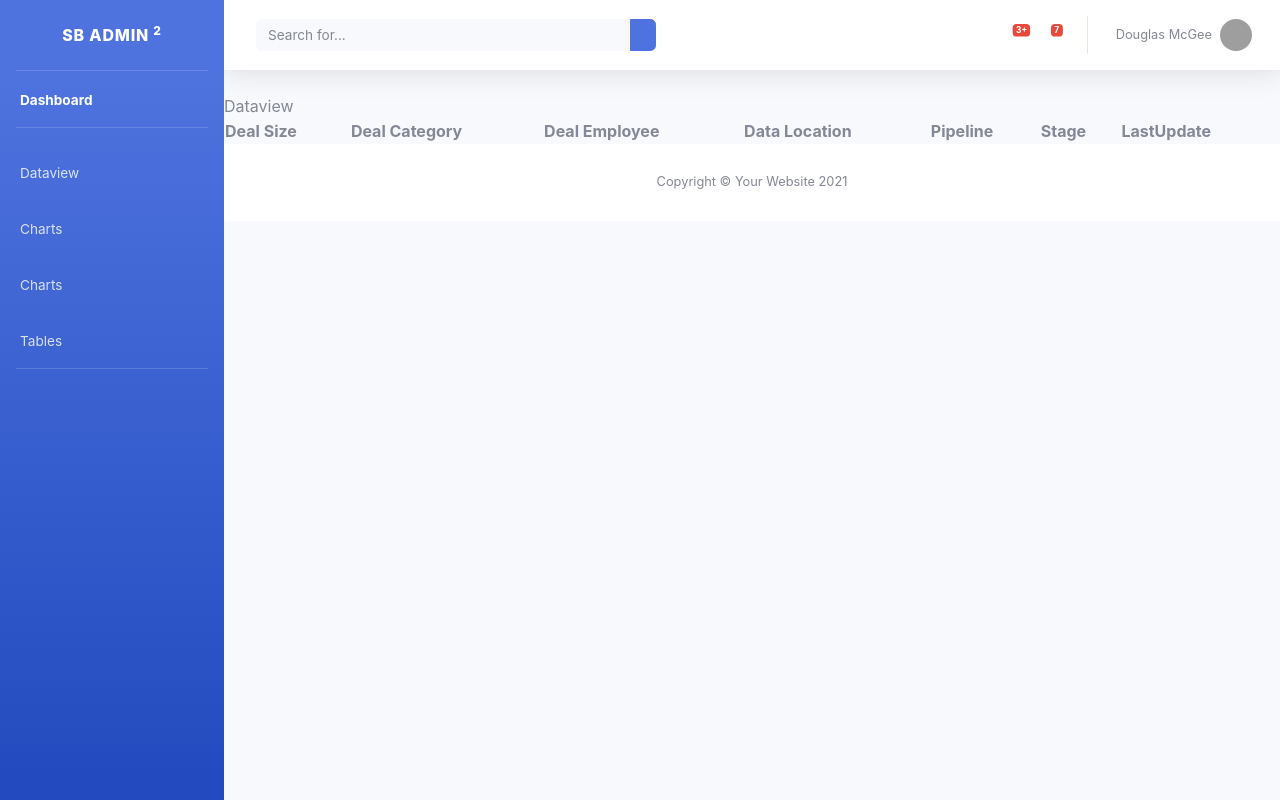
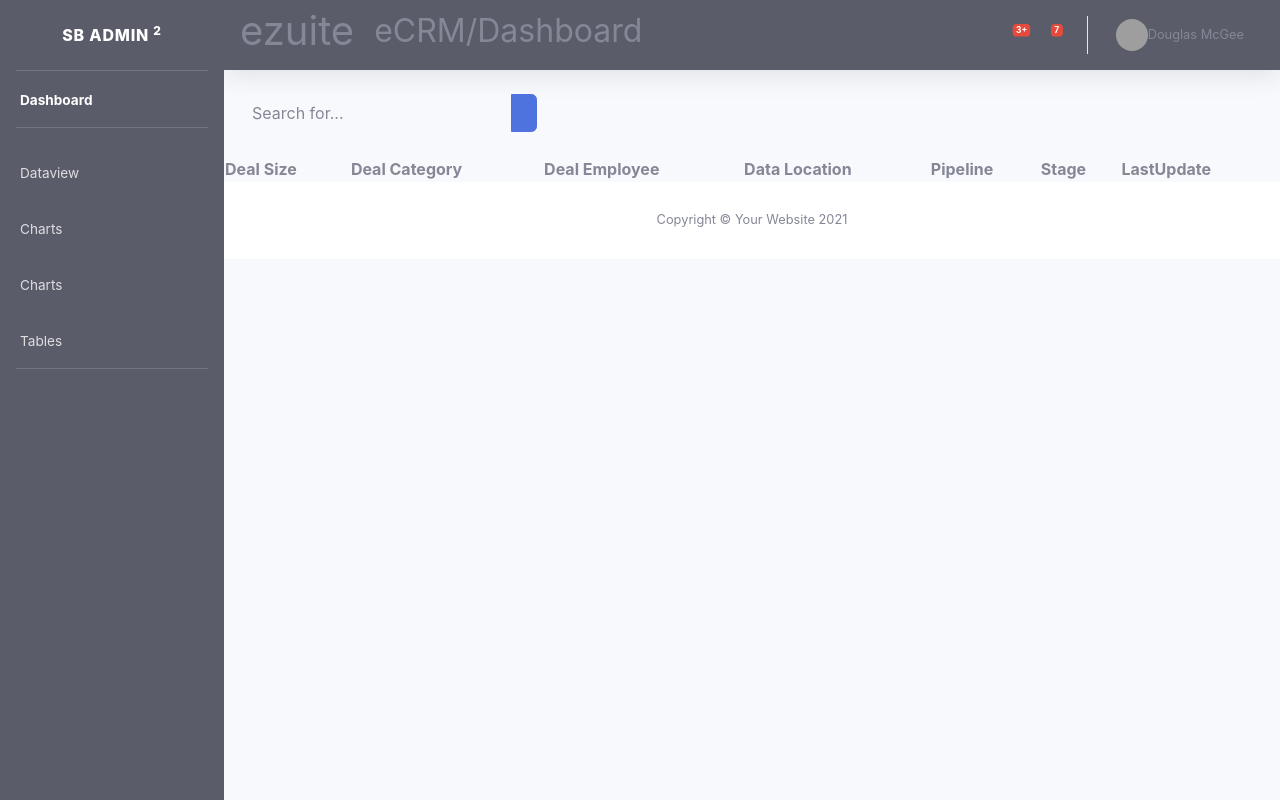
Before and after one commit to pankajan05/interview, an Angular app: page /data in a window 1280 px wide. Built offline with nearby package versions, Linux system fonts and the light colour scheme; grey boxes are pictures that could not be loaded.

Commit message:
change the color and modify the nav bars

```diff
--- a/src/app/dataviewer/dataviewer.component.html
+++ b/src/app/dataviewer/dataviewer.component.html
@@ -1,4 +1,19 @@
-Dataview
+
+
+<form
+  class="d-none d-sm-inline-block form-inline mr-auto ml-md-3 my-2 my-md-0 mw-100 navbar-search">
+  <div class="input-group">
+    <input type="text" class="form-control bg-light border-0 small" placeholder="Search for..."
+           aria-label="Search" aria-describedby="basic-addon2">
+    <div class="input-group-append">
+      <button class="btn btn-primary" type="button">
+        <i class="fas fa-search fa-sm"></i>
+      </button>
+    </div>
+  </div>
+</form>
+<br>
+<br>
 <table style="width:100%">
   <tr>
     <th>Deal Size</th>
--- a/src/app/nav/nav.component.html
+++ b/src/app/nav/nav.component.html
@@ -1,4 +1,4 @@
-<ul class="navbar-nav bg-gradient-primary sidebar sidebar-dark accordion" id="accordionSidebar">
+<ul class="navbar-nav bg-dark sidebar sidebar-dark accordion" id="accordionSidebar">
 
   <!-- Sidebar - Brand -->
   <a class="sidebar-brand d-flex align-items-center justify-content-center" href="index.html">
--- a/src/app/topbar/topbar.component.html
+++ b/src/app/topbar/topbar.component.html
@@ -1,23 +1,11 @@
-<nav class="navbar navbar-expand navbar-light bg-white topbar mb-4 static-top shadow">
+<nav class="navbar navbar-expand navbar-dark bg-dark topbar mb-4 static-top shadow">
 
   <!-- Sidebar Toggle (Topbar) -->
-  <button id="sidebarToggleTop" class="btn btn-link d-md-none rounded-circle mr-3">
-    <i class="fa fa-bars"></i>
-  </button>
+  <h1 style="padding-right: 20px">ezuite </h1><h2>eCRM/Dashboard</h2>
+
 
   <!-- Topbar Search -->
-  <form
-    class="d-none d-sm-inline-block form-inline mr-auto ml-md-3 my-2 my-md-0 mw-100 navbar-search">
-    <div class="input-group">
-      <input type="text" class="form-control bg-light border-0 small" placeholder="Search for..."
-             aria-label="Search" aria-describedby="basic-addon2">
-      <div class="input-group-append">
-        <button class="btn btn-primary" type="button">
-          <i class="fas fa-search fa-sm"></i>
-        </button>
-      </div>
-    </div>
-  </form>
+
 
   <!-- Topbar Navbar -->
   <ul class="navbar-nav ml-auto">
@@ -169,9 +157,10 @@
     <li class="nav-item dropdown no-arrow">
       <a class="nav-link dropdown-toggle" href="#" id="userDropdown" role="button"
          data-toggle="dropdown" aria-haspopup="true" aria-expanded="false">
-        <span class="mr-2 d-none d-lg-inline text-gray-600 small">Douglas McGee</span>
         <img class="img-profile rounded-circle"
              src="img/undraw_profile.svg">
+
+        <span class="mr-2 d-none d-lg-inline text-gray-600 small">Douglas McGee</span>
       </a>
       <!-- Dropdown - User Information -->
       <div class="dropdown-menu dropdown-menu-right shadow animated--grow-in"
```
